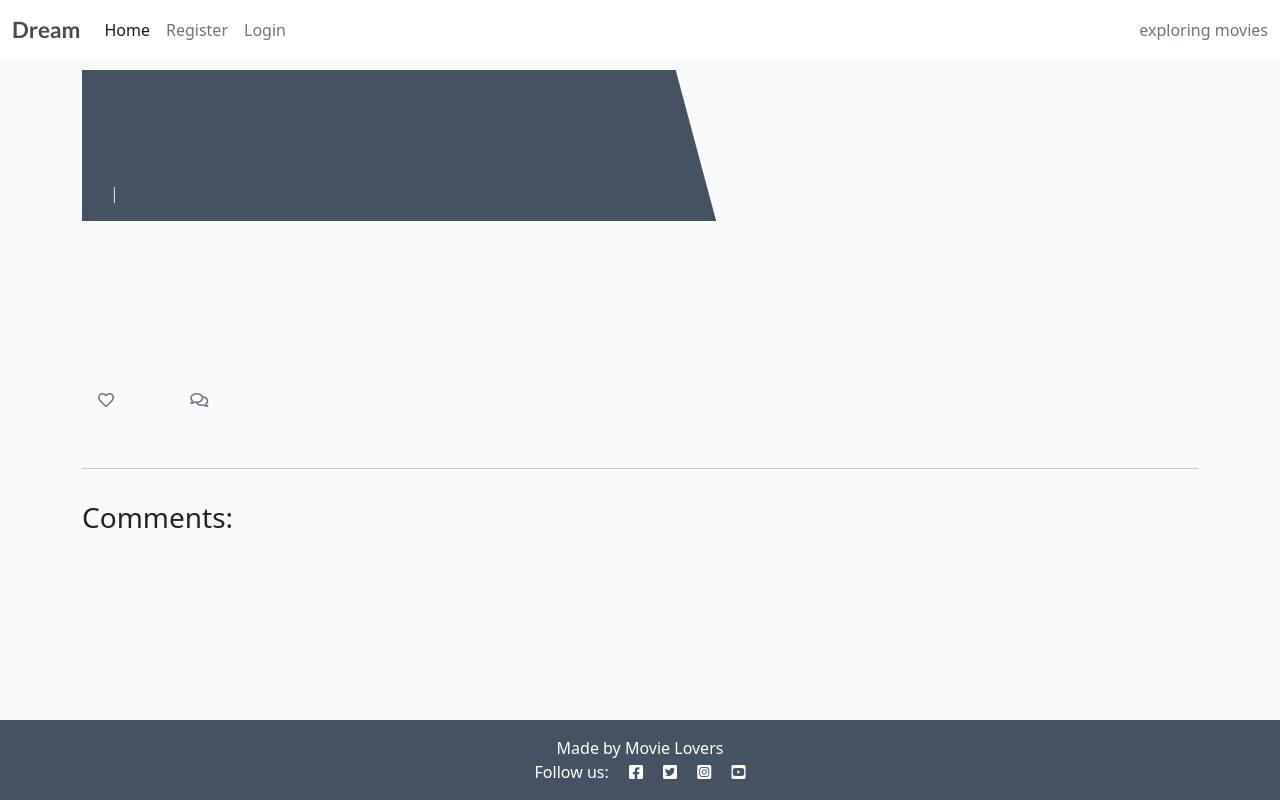
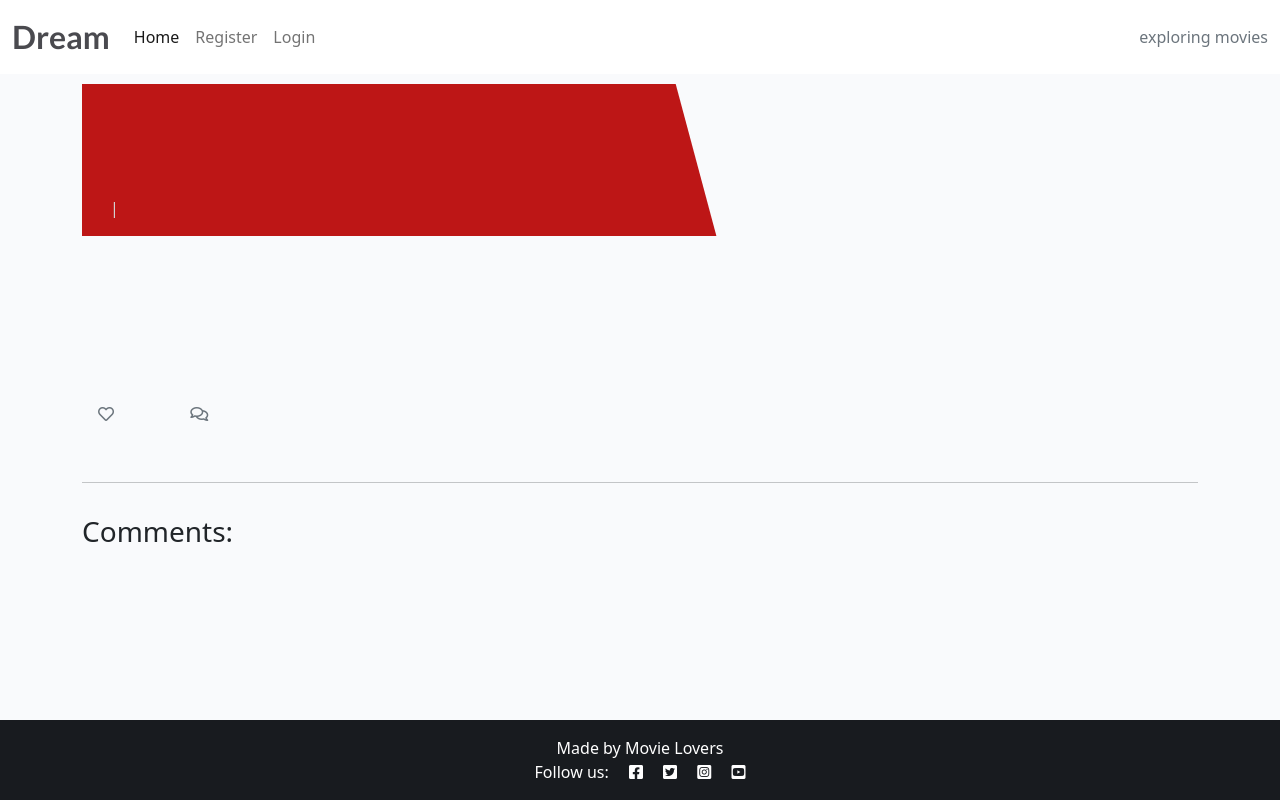
Before and after one commit to CWilson1993/DREAMBlog, a Django app: template templates/post_detail.html in a window 1280 px wide. Run offline with Django 3.2, Linux system fonts and the light colour scheme; the template is opened without the code that fills it, so the values that code supplies are empty; some libraries are stand-ins or nearby versions.

Commit message:
Update CSS code for better visuals

```diff
--- a/static/css/style.css
+++ b/static/css/style.css
@@ -4,7 +4,7 @@ body {
 
 .brand {
     font-family: Lato, sans-serif;
-    font-size: 1.4rem;
+    font-size: 2rem;
     font-weight: 700;
     color: #4A4A4F;
 }
@@ -22,7 +22,7 @@ body {
 }
 
 .dark-bg {
-    background-color: #445261;
+    background-color: #181b1f;
 }
 
 .main-bg {
@@ -62,7 +62,7 @@ body {
 }
 
 .masthead-text {
-    background-color: #445261;
+    background-color: #bd1616;
     color: white;
     position: relative;
 }
@@ -79,7 +79,7 @@ body {
     right: 90%;
     height: 100%;
     width: 150%;
-    background: #445261;
+    background: #bd1616;
     -webkit-transform: skew(15deg);
     -moz-transform: skew(15deg);
     transform: skew(15deg);
--- a/templates/post_detail.html
+++ b/templates/post_detail.html
@@ -13,7 +13,7 @@
             <div class="d-none d-md-block col-md-6 masthead-image">
 
                 {% if "placeholder" in post.featured_image.url %}
-                <img src="" width="100%">
+                <img src="https://encrypted-tbn0.gstatic.com/images?q=tbn:ANd9GcRAOURwjI3fHJCu72bQKpceHdrpgsBM1u7cCQ&usqp=CAU" width="75%">
                 {% else %}
                 <img src=" {{ post.featured_image.url }}" width="100%">
                 {% endif %}
```
Also changed, not shown: 1 other file.
